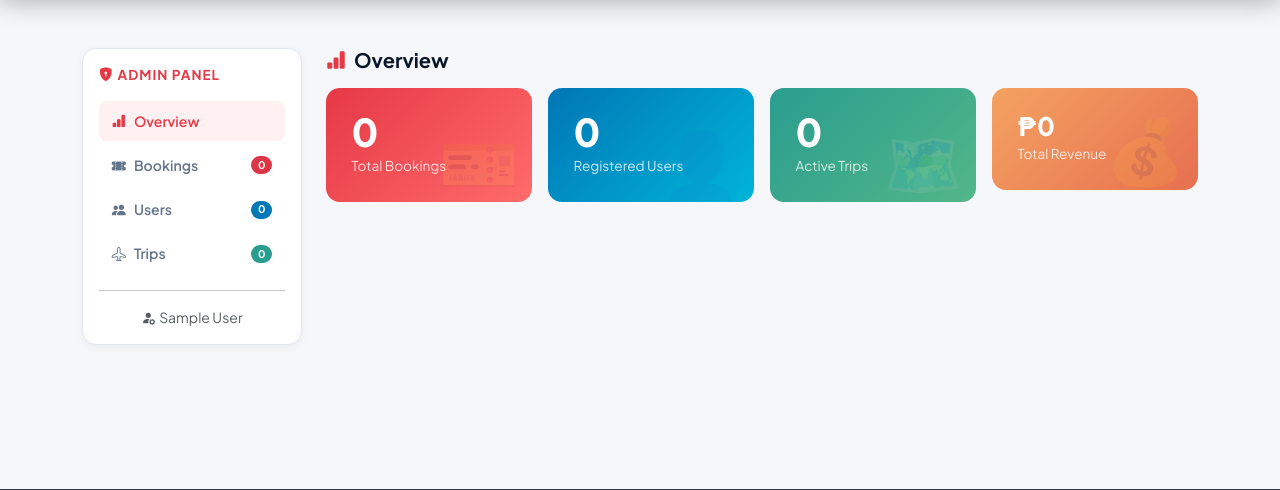
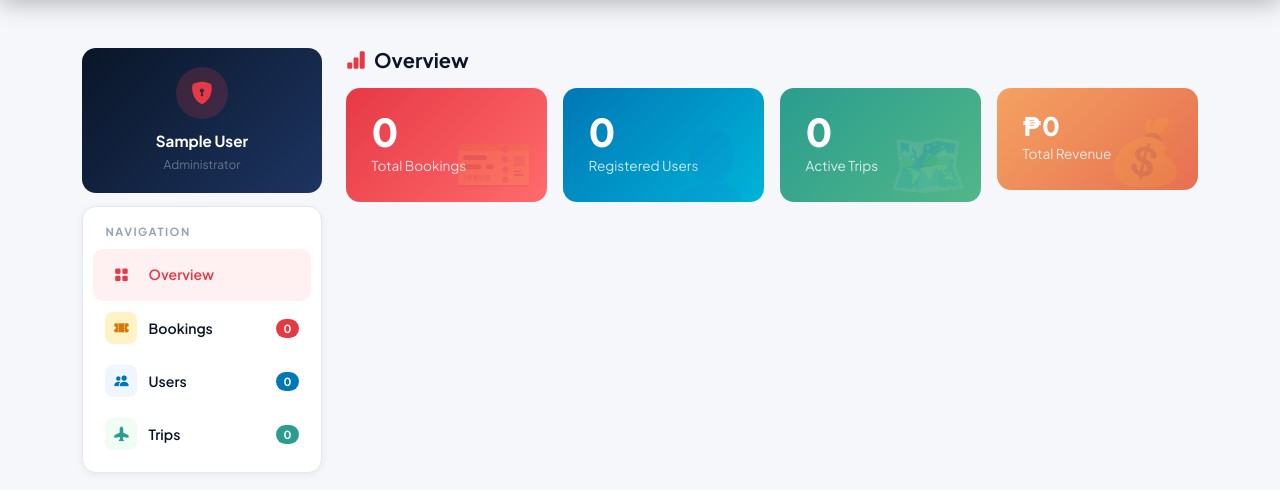
Before and after one commit to EJOENZZZ/Pythonbooking, a Flask app: template templates/admin.html in a window 1280 px wide. Shown: the part 76-566 px from the top of the page. Run offline with Flask 3, Linux system fonts and the light colour scheme; the template is opened without the code that fills it, so the values that code supplies are empty; the visitor is signed in with stand-in values (Sample User, id 1); grey boxes are pictures that could not be loaded.

Commit message:
Professional sidebar redesign for admin dashboard

```diff
--- a/templates/admin.html
+++ b/templates/admin.html
@@ -8,36 +8,42 @@
 <div class="d-flex gap-4">
 
   <!-- Sidebar -->
-  <div style="width:220px;flex-shrink:0;">
-    <div class="card p-3 sticky-top" style="top:80px;">
-      <div class="fw-bold mb-3" style="color:var(--primary);font-size:.85rem;text-transform:uppercase;letter-spacing:1px;">
-        <i class="bi bi-shield-lock-fill me-1"></i>Admin Panel
+  <div style="width:240px;flex-shrink:0;">
+    <div class="sticky-top" style="top:80px;">
+
+      <!-- Admin Info -->
+      <div style="background:linear-gradient(135deg,var(--navy),var(--navy-3));border-radius:14px;padding:1.2rem;margin-bottom:.8rem;text-align:center;">
+        <div style="width:52px;height:52px;background:rgba(230,57,70,.2);border-radius:50%;display:flex;align-items:center;justify-content:center;margin:0 auto .7rem;">
+          <i class="bi bi-shield-lock-fill" style="color:var(--primary);font-size:1.4rem;"></i>
+        </div>
+        <div style="color:#fff;font-weight:700;font-size:.95rem;">{{ session.user_name }}</div>
+        <div style="color:#64748b;font-size:.75rem;margin-top:.2rem;">Administrator</div>
       </div>
-      <nav class="d-flex flex-column gap-1">
-        <a href="#stats" onclick="show('stats')" id="nav-stats"
-          class="admin-nav-link active">
-          <i class="bi bi-bar-chart-fill me-2"></i>Overview
+
+      <!-- Nav Links -->
+      <div style="background:#fff;border-radius:14px;padding:.6rem;box-shadow:0 2px 8px rgba(0,0,0,.06);border:1px solid var(--border);">
+        <div style="font-size:.7rem;font-weight:700;color:#94a3b8;text-transform:uppercase;letter-spacing:1.5px;padding:.4rem .8rem .6rem;">Navigation</div>
+        <a href="#" onclick="show('stats')" id="nav-stats" class="admin-nav-link active">
+          <div class="admin-nav-icon" style="background:#fff1f2;"><i class="bi bi-grid-fill" style="color:var(--primary);"></i></div>
+          <span>Overview</span>
         </a>
-        <a href="#bookings" onclick="show('bookings')" id="nav-bookings"
-          class="admin-nav-link">
-          <i class="bi bi-ticket-perforated-fill me-2"></i>Bookings
-          <span class="badge bg-danger rounded-pill ms-auto">{{ bookings|length }}</span>
+        <a href="#" onclick="show('bookings')" id="nav-bookings" class="admin-nav-link">
+          <div class="admin-nav-icon" style="background:#fef3c7;"><i class="bi bi-ticket-perforated-fill" style="color:#d97706;"></i></div>
+          <span>Bookings</span>
+          <span class="ms-auto badge" style="background:#e63946;color:#fff;border-radius:20px;font-size:.7rem;">{{ bookings|length }}</span>
         </a>
-        <a href="#users" onclick="show('users')" id="nav-users"
-          class="admin-nav-link">
-          <i class="bi bi-people-fill me-2"></i>Users
-          <span class="badge rounded-pill ms-auto" style="background:var(--blue);">{{ users|length }}</span>
+        <a href="#" onclick="show('users')" id="nav-users" class="admin-nav-link">
+          <div class="admin-nav-icon" style="background:#eff6ff;"><i class="bi bi-people-fill" style="color:var(--blue);"></i></div>
+          <span>Users</span>
+          <span class="ms-auto badge" style="background:var(--blue);color:#fff;border-radius:20px;font-size:.7rem;">{{ users|length }}</span>
         </a>
-        <a href="#trips" onclick="show('trips')" id="nav-trips"
-          class="admin-nav-link">
-          <i class="bi bi-airplane me-2"></i>Trips
-          <span class="badge rounded-pill ms-auto" style="background:var(--teal);">{{ trips|length }}</span>
+        <a href="#" onclick="show('trips')" id="nav-trips" class="admin-nav-link">
+          <div class="admin-nav-icon" style="background:#f0fdf4;"><i class="bi bi-airplane-fill" style="color:var(--teal);"></i></div>
+          <span>Trips</span>
+          <span class="ms-auto badge" style="background:var(--teal);color:#fff;border-radius:20px;font-size:.7rem;">{{ trips|length }}</span>
         </a>
-      </nav>
-      <hr>
-      <div class="text-muted small text-center">
-        <i class="bi bi-person-fill-gear me-1"></i>{{ session.user_name }}
       </div>
+
     </div>
   </div>
 
@@ -225,16 +231,25 @@
 .admin-nav-link {
   display: flex;
   align-items: center;
+  gap: .7rem;
   padding: .6rem .8rem;
-  border-radius: 8px;
-  color: var(--muted);
+  border-radius: 10px;
+  color: var(--text);
   font-weight: 600;
   font-size: .88rem;
   text-decoration: none;
   transition: all .2s;
+  margin-bottom: 2px;
 }
-.admin-nav-link:hover { background: #f1f5f9; color: var(--text); }
+.admin-nav-link:hover { background: #f8fafc; color: var(--text); }
 .admin-nav-link.active { background: #fff1f2; color: var(--primary); }
+.admin-nav-icon {
+  width: 32px; height: 32px;
+  border-radius: 8px;
+  display: flex; align-items: center; justify-content: center;
+  font-size: .9rem;
+  flex-shrink: 0;
+}
 </style>
 
 <script>
```
